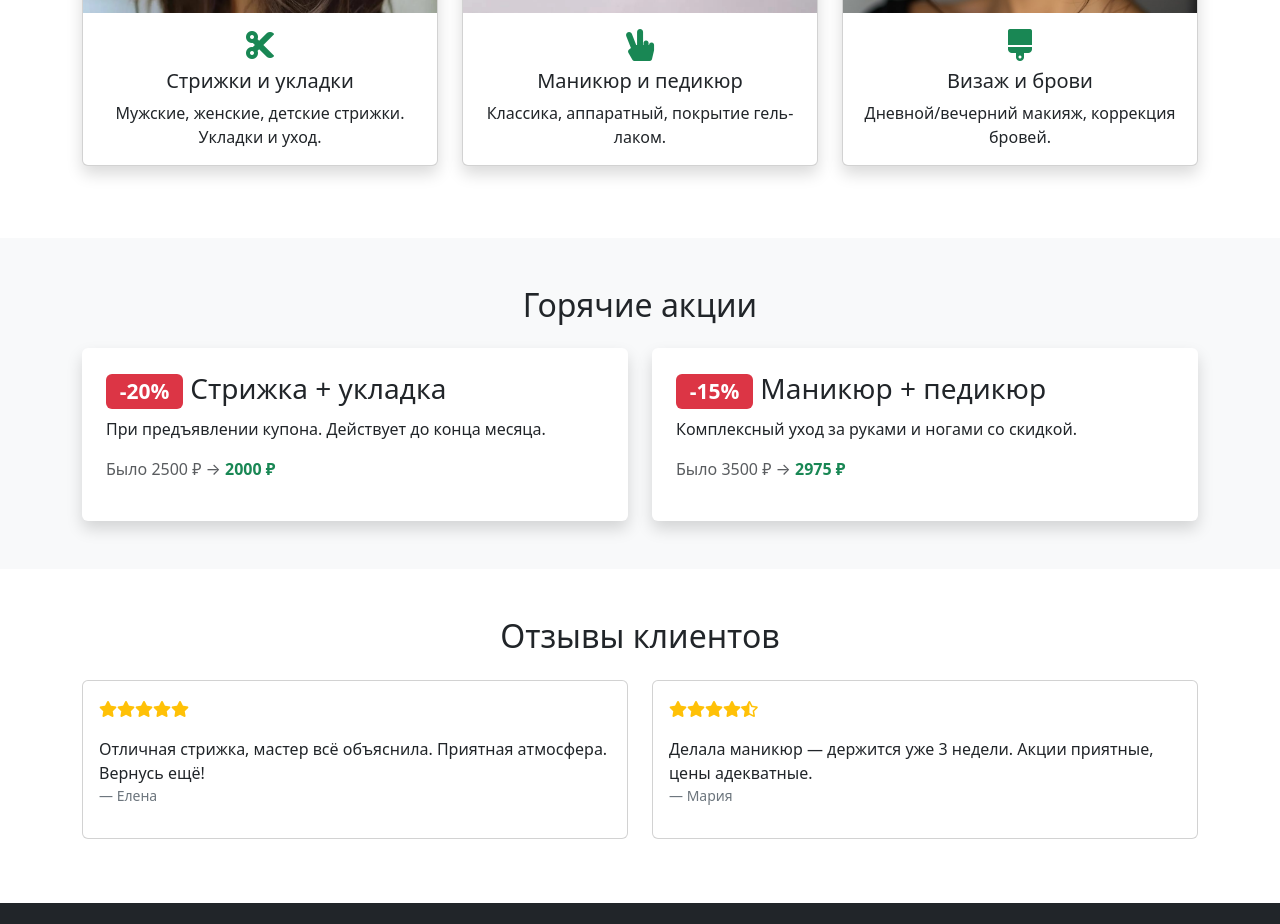
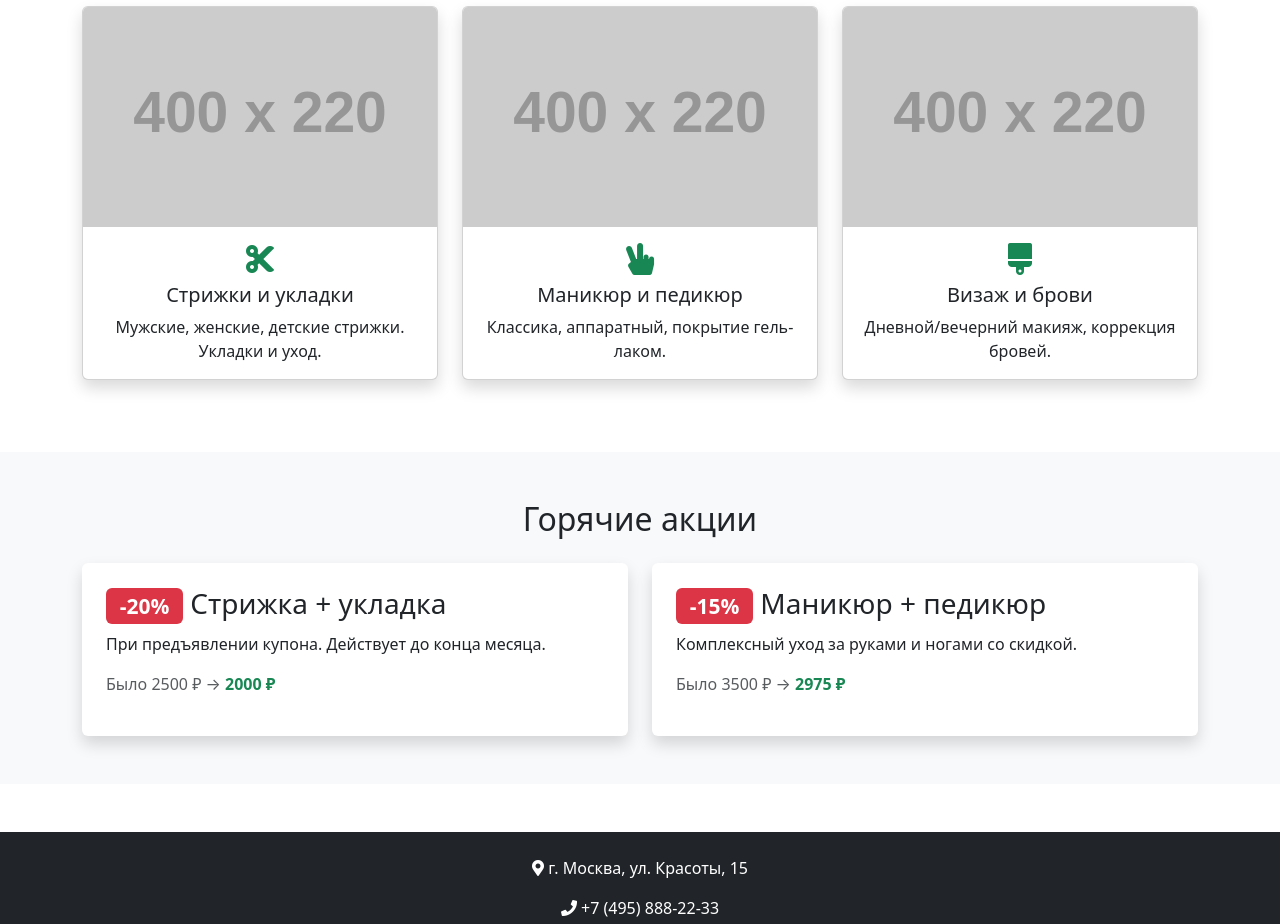
Before and after one commit to bkxt9fnx76-design/beauty-salon, a plain HTML site: page index.html in a window 1280 px wide. Shown: the part 560-1484 px from the top of the page. Drawn offline with nearby package versions, Linux system fonts and the light colour scheme; placeholder pictures from the web are drawn by us.

Commit message:
Update index.html

```diff
--- a/index.html
+++ b/index.html
@@ -6,7 +6,15 @@
   <title>Салон красоты «Элегия»</title>
   <link href="https://cdn.jsdelivr.net/npm/bootstrap@5.3.0/dist/css/bootstrap.min.css" rel="stylesheet">
   <link rel="stylesheet" href="https://cdnjs.cloudflare.com/ajax/libs/font-awesome/5.15.4/css/all.min.css">
-  <link rel="stylesheet" href="css/style.css">
+  <style>
+    body { display: flex; flex-direction: column; min-height: 100vh; }
+    main { flex: 1; }
+    .hero { background: linear-gradient(rgba(0,0,0,0.6), rgba(0,0,0,0.6)), url('https://via.placeholder.com/1920x600/2c3e50/ffffff?text=Салон+красоты'); background-size: cover; background-position: center; min-height: 400px; display: flex; align-items: center; text-align: center; }
+    .card { transition: transform 0.3s ease; }
+    .card:hover { transform: translateY(-5px); }
+    .card-img-top { height: 220px; object-fit: cover; }
+    @media (max-width: 768px) { .hero { min-height: 300px; } .hero h1 { font-size: 1.8rem; } }
+  </style>
 </head>
 <body>
 
@@ -26,7 +34,7 @@
   </div>
 </nav>
 
-<header class="hero text-white text-center d-flex align-items-center">
+<header class="hero text-white">
   <div class="container">
     <h1 class="display-4 fw-bold">Салон красоты «Элегия»</h1>
     <p class="lead">Преображение, которое вдохновляет</p>
@@ -39,7 +47,7 @@
   <div class="row">
     <div class="col-md-4 mb-4">
       <div class="card h-100 shadow text-center">
-        <img src="img/haircut.jpg" class="card-img-top" alt="Стрижка" style="object-fit: cover; height: 220px;">
+        <img src="https://via.placeholder.com/400x220/cccccc/ffffff?text=Стрижка" class="card-img-top" alt="Стрижка">
         <div class="card-body">
           <i class="fas fa-cut fa-2x text-success mb-2"></i>
           <h5 class="card-title">Стрижки и укладки</h5>
@@ -49,7 +57,7 @@
     </div>
     <div class="col-md-4 mb-4">
       <div class="card h-100 shadow text-center">
-        <img src="img/manicure.jpg" class="card-img-top" alt="Маникюр" style="object-fit: cover; height: 220px;">
+        <img src="https://via.placeholder.com/400x220/cccccc/ffffff?text=Маникюр" class="card-img-top" alt="Маникюр">
         <div class="card-body">
           <i class="fas fa-hand-peace fa-2x text-success mb-2"></i>
           <h5 class="card-title">Маникюр и педикюр</h5>
@@ -59,7 +67,7 @@
     </div>
     <div class="col-md-4 mb-4">
       <div class="card h-100 shadow text-center">
-        <img src="img/makeup.jpg" class="card-img-top" alt="Макияж" style="object-fit: cover; height: 220px;">
+        <img src="https://via.placeholder.com/400x220/cccccc/ffffff?text=Макияж" class="card-img-top" alt="Макияж">
         <div class="card-body">
           <i class="fas fa-brush fa-2x text-success mb-2"></i>
           <h5 class="card-title">Визаж и брови</h5>
@@ -92,26 +100,6 @@
   </div>
 </section>
 
-<section class="container my-5">
-  <h2 class="text-center mb-4">Отзывы клиентов</h2>
-  <div class="row">
-    <div class="col-md-6 mb-3">
-      <div class="card p-3">
-        <p><i class="fas fa-star text-warning"></i><i class="fas fa-star text-warning"></i><i class="fas fa-star text-warning"></i><i class="fas fa-star text-warning"></i><i class="fas fa-star text-warning"></i></p>
-        <p>Отличная стрижка, мастер всё объяснила. Приятная атмосфера. Вернусь ещё!</p>
-        <footer class="blockquote-footer">Елена</footer>
-      </div>
-    </div>
-    <div class="col-md-6 mb-3">
-      <div class="card p-3">
-        <p><i class="fas fa-star text-warning"></i><i class="fas fa-star text-warning"></i><i class="fas fa-star text-warning"></i><i class="fas fa-star text-warning"></i><i class="fas fa-star-half-alt text-warning"></i></p>
-        <p>Делала маникюр — держится уже 3 недели. Акции приятные, цены адекватные.</p>
-        <footer class="blockquote-footer">Мария</footer>
-      </div>
-    </div>
-  </div>
-</section>
-
 <footer class="bg-dark text-white pt-4 pb-3 mt-5">
   <div class="container text-center">
     <p><i class="fas fa-map-marker-alt"></i> г. Москва, ул. Красоты, 15</p>
@@ -121,7 +109,6 @@
       <a href="#" class="text-white me-3"><i class="fab fa-vk fa-lg"></i></a>
       <a href="#" class="text-white"><i class="fab fa-telegram fa-lg"></i></a>
     </div>
-    <hr class="bg-secondary">
     <small>© 2025 Салон красоты «Элегия»</small>
   </div>
 </footer>
```
